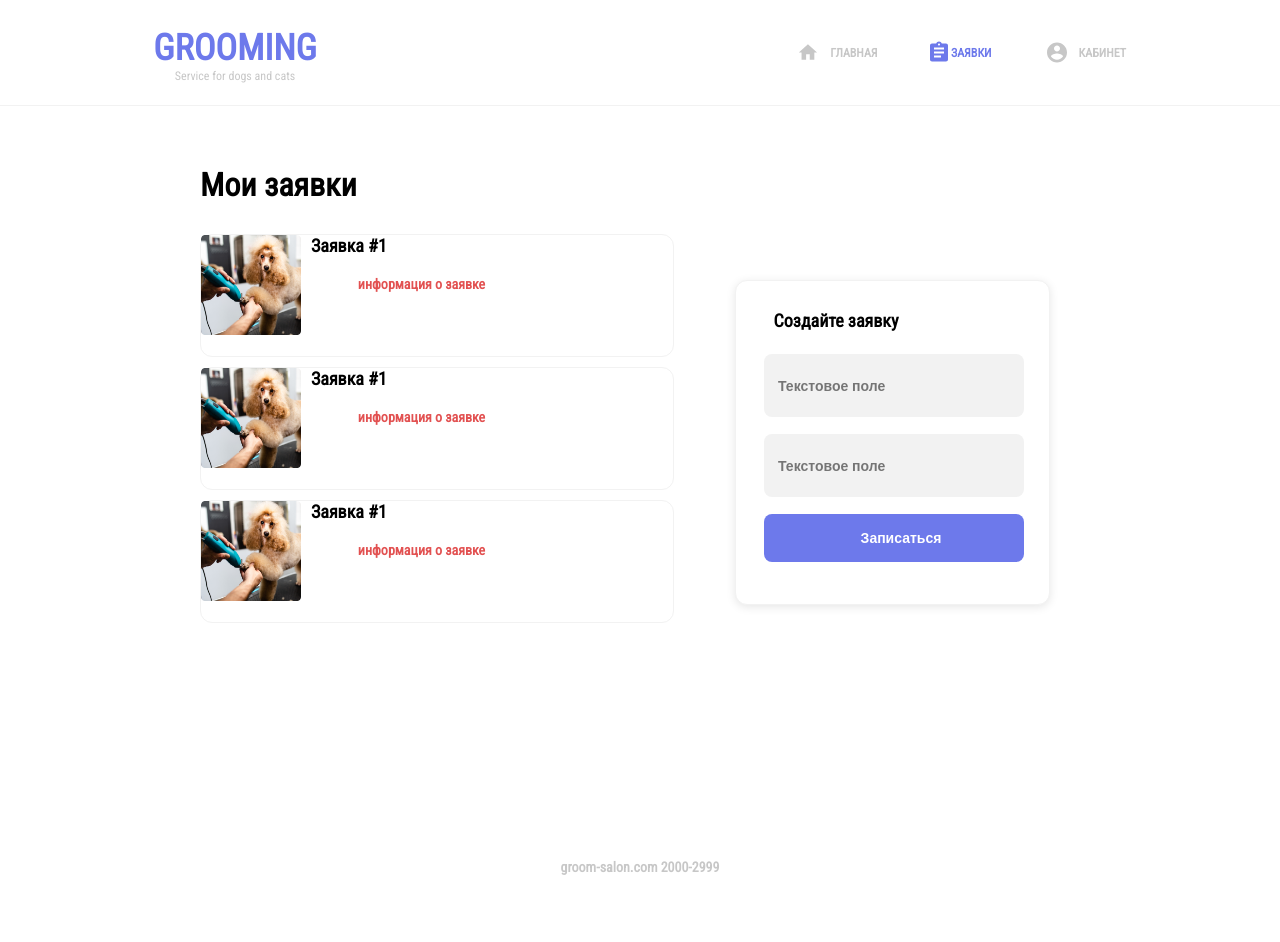
After one commit to SofronovMichail/groom-room, a PHP site: page /requests.html in a window 1280 px wide. The commit adds this page. Run offline with PHP 8.4, Linux system fonts and the light colour scheme.

Commit message:
Create third page

```diff
--- a/css/style.css
+++ b/css/style.css
@@ -26,7 +26,6 @@ body {
   font-size: 36px;
   color: #6d79eb;
   margin: 0px 10px;
-
   display: flex;
   flex-direction: column;
 }
@@ -45,6 +44,11 @@ body {
   padding: 0px;
   width: 680px;
   height: 24px;
+  font-style: normal;
+  font-weight: bold;
+  font-size: 12px;
+  line-height: 14px;
+  color: #c7c7c7;
 }
 .header-menu_item {
   display: flex;
@@ -65,21 +69,11 @@ body {
   margin: 0 10px 0 5px;
 }
 .menu-main_text {
-  font-style: normal;
-  font-weight: bold;
-  font-size: 12px;
-  line-height: 14px;
-  color: #6d79eb;
-
   width: 55px;
   height: 14px;
 }
-.menu-enter_text {
-  font-style: normal;
-  font-weight: bold;
-  font-size: 12px;
-  line-height: 14px;
-  color: #c7c7c7;
+.header-menu_item--checked {
+  color: #6d79eb;
 }
 .content {
   width: 100%;
@@ -296,3 +290,86 @@ body {
 .show {
   display: block;
 }
+
+/* request page */
+.request-content {
+  display: flex;
+  flex-direction: column;
+  align-items: flex-start;
+  padding: 0px 0px 80px 0px;
+  width: 1080px;
+  height: 605px;
+  margin-left: 200px;
+}
+.request-content_title {
+  display: flex;
+  flex-direction: column;
+  justify-content: flex-end;
+  align-items: flex-start;
+  padding: 20px 0px;
+  width: 344px;
+  height: 78px;
+  font-style: normal;
+  font-weight: bold;
+  font-size: 32px;
+  line-height: 37px;
+}
+.request-content-container {
+  width: 880px;
+  height: 389px;
+  display: flex;
+}
+.content-container-list {
+  width: 474px;
+  height: 389px;
+}
+.list-item {
+  display: flex;
+  flex-direction: row;
+  align-items: flex-start;
+  margin: 10px 10px 10px 0;
+  width: 474px;
+  height: 123px;
+  border: 1px solid #f2f2f2;
+  box-sizing: border-box;
+  border-radius: 12px;
+}
+.list-item_img {
+  width: 100px;
+  height: 100px;
+}
+.list-item-about {
+  width: 226px;
+  height: 103px;
+}
+.item-about_title {
+  font-style: normal;
+  font-weight: bold;
+  font-size: 18px;
+  line-height: 21px;
+  margin-left: 10px;
+  text-align: left;
+}
+.item-about_text {
+  font-style: normal;
+  font-weight: bold;
+  font-size: 14px;
+  line-height: 16px;
+  color: #e25151;
+  margin-left: 15px;
+  margin-top: 20px;
+}
+.request-form {
+  width: 315px;
+  height: 325px;
+  background: #ffffff;
+  border: 1px solid #f2f2f2;
+  box-sizing: border-box;
+  box-shadow: 0px 2px 10px rgba(0, 0, 0, 0.1);
+  border-radius: 12px;
+  display: flex;
+  flex-direction: column;
+  padding: 29px 27px 25px 28px;
+  margin-top: 56px;
+  margin-left: 61px;
+}
--- a/index.html
+++ b/index.html
@@ -16,7 +16,7 @@
   <div class="header">
     <div class="header-title">GROOMING<span class="header-title_text">Service for dogs and cats</span></div>
     <div class="header-menu">
-      <div class="header-menu-main header-menu_item">
+      <div class="header-menu-main header-menu_item header-menu_item--checked">
         <svg class="menu-main_svg" width="24" height="25" viewBox="0 0 24 25" fill="none"
           xmlns="http://www.w3.org/2000/svg">
           <path d="M10 20.5V14.5H14V20.5H19V12.5H22L12 3.5L2 12.5H5V20.5H10Z" fill="#6D79EB" />
--- /dev/null
+++ b/requests.html
@@ -0,0 +1,85 @@
+<!DOCTYPE html>
+<html lang="en">
+
+<head>
+  <meta charset="UTF-8">
+  <meta http-equiv="X-UA-Compatible" content="IE=edge">
+  <meta name="viewport" content="width=device-width, initial-scale=1.0">
+  <link rel="stylesheet" href="css/style.css">
+  <link rel="preconnect" href="https://fonts.googleapis.com">
+  <link rel="preconnect" href="https://fonts.gstatic.com" crossorigin>
+  <link href="https://fonts.googleapis.com/css2?family=Roboto+Condensed&display=swap" rel="stylesheet">
+  <title>GroomRoom</title>
+</head>
+
+<body>
+  <div class="header">
+    <div class="header-title">GROOMING<span class="header-title_text">Service for dogs and cats</span></div>
+    <div class="header-menu">
+      <div class="header-menu-main header-menu_item">
+        <svg class="menu-main_svg" width="24" height="25" viewBox="0 0 24 25" fill="none"
+          xmlns="http://www.w3.org/2000/svg">
+          <path d="M10 20.5V14.5H14V20.5H19V12.5H22L12 3.5L2 12.5H5V20.5H10Z" fill="#C7C7C7" />
+        </svg>
+        <div class="menu-main_text">ГЛАВНАЯ</div>
+      </div>
+      <div class="header-menu-request header-menu_item header-menu_item--checked">
+        <svg class="menu-request_svg" width="24" height="25" viewBox="0 0 24 25" fill="none"
+          xmlns="http://www.w3.org/2000/svg">
+          <path
+            d="M19 3.5H14.82C14.4 2.34 13.3 1.5 12 1.5C10.7 1.5 9.6 2.34 9.18 3.5H5C3.9 3.5 3 4.4 3 5.5V19.5C3 20.6 3.9 21.5 5 21.5H19C20.1 21.5 21 20.6 21 19.5V5.5C21 4.4 20.1 3.5 19 3.5ZM12 3.5C12.55 3.5 13 3.95 13 4.5C13 5.05 12.55 5.5 12 5.5C11.45 5.5 11 5.05 11 4.5C11 3.95 11.45 3.5 12 3.5ZM14 17.5H7V15.5H14V17.5ZM17 13.5H7V11.5H17V13.5ZM17 9.5H7V7.5H17V9.5Z"
+            fill="#6D79EB" />
+        </svg>
+        <div class="menu-request_text">ЗАЯВКИ</div>
+      </div>
+      <div class="header-menu-lc header-menu_item">
+        <svg class="menu-main_svg" width="24" height="25" viewBox="0 0 24 25" fill="none"
+          xmlns="http://www.w3.org/2000/svg">
+          <path
+            d="M12 2.5C6.48 2.5 2 6.98 2 12.5C2 18.02 6.48 22.5 12 22.5C17.52 22.5 22 18.02 22 12.5C22 6.98 17.52 2.5 12 2.5ZM12 5.5C13.66 5.5 15 6.84 15 8.5C15 10.16 13.66 11.5 12 11.5C10.34 11.5 9 10.16 9 8.5C9 6.84 10.34 5.5 12 5.5ZM12 19.7C9.5 19.7 7.29 18.42 6 16.48C6.03 14.49 10 13.4 12 13.4C13.99 13.4 17.97 14.49 18 16.48C16.71 18.42 14.5 19.7 12 19.7Z"
+            fill="#C7C7C7" />
+        </svg>
+        <div class="menu-lc_text">КАБИНЕТ</div>
+      </div>
+    </div>
+  </div>
+  <div class="request-content">
+    <div class="request-content_title">Мои заявки</div>
+    <div class="request-content-container">
+      <div class="content-container-list">
+        <div class="list-item">
+          <img src="img/dog.png" alt="" class="list-item_img">
+          <div class="list-item-about">
+            <p class="item-about_title">Заявка #1</p>
+            <p class="item-about_text">информация о заявке</p>
+          </div>
+        </div>
+        <div class="list-item">
+          <img src="img/dog.png" alt="" class="list-item_img">
+          <div class="list-item-about">
+            <p class="item-about_title">Заявка #1</p>
+            <p class="item-about_text">информация о заявке</p>
+          </div>
+        </div>
+        <div class="list-item">
+          <img src="img/dog.png" alt="" class="list-item_img">
+          <div class="list-item-about">
+            <p class="item-about_title">Заявка #1</p>
+            <p class="item-about_text">информация о заявке</p>
+          </div>
+        </div>
+      </div>
+      <form action="" class="request-form">
+        <h4 class="form_title">Создайте заявку</h2>
+          <input type="text" class="form_input form_item" placeholder="Текстовое поле">
+          <input type="text" class="form_input form_item" placeholder="Текстовое поле">
+          <button class="form_button form_item" type="submit">Записаться</button>
+      </form>
+    </div>
+  </div>
+  <div class="footer">
+    groom-salon.com 2000-2999
+  </div>
+</body>
+
+</html>
```
